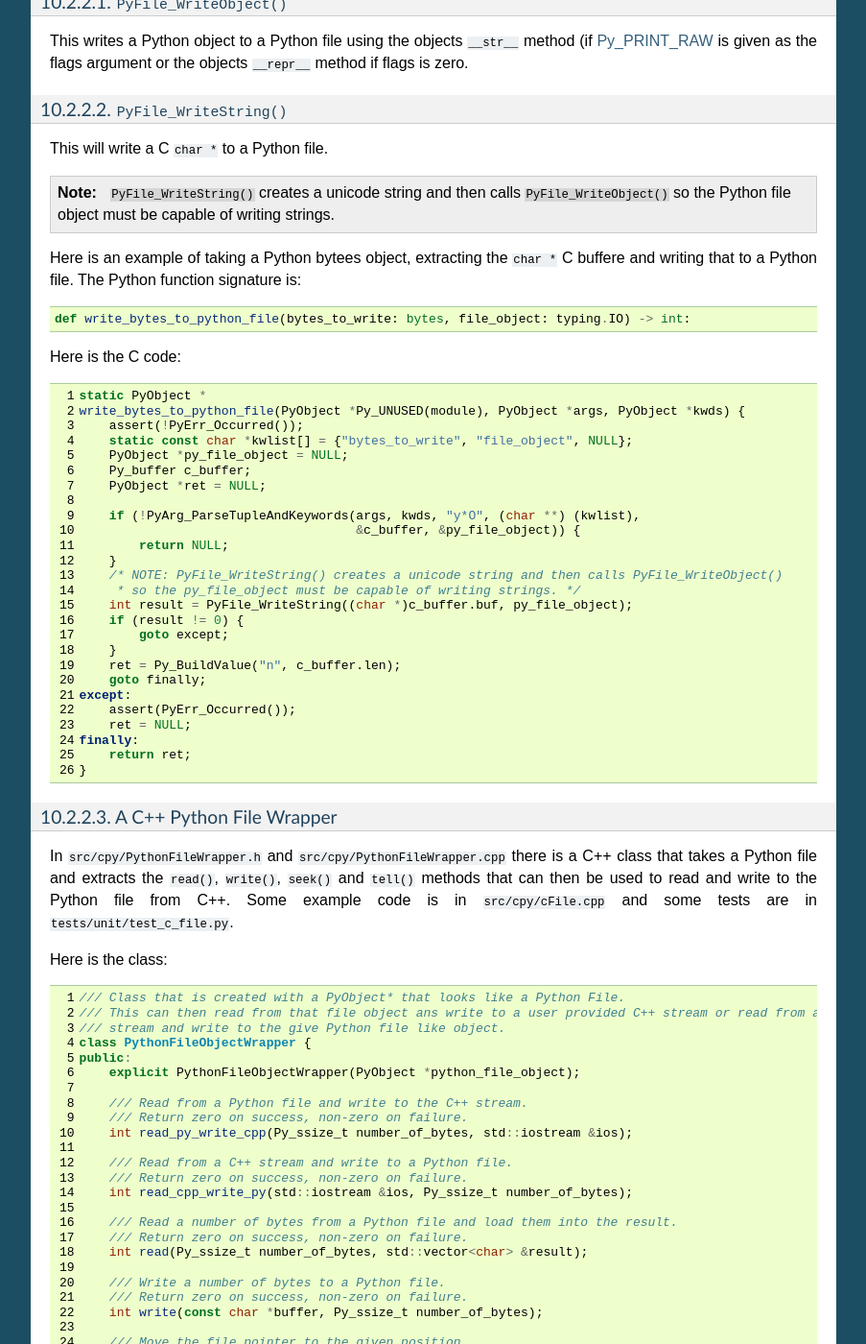
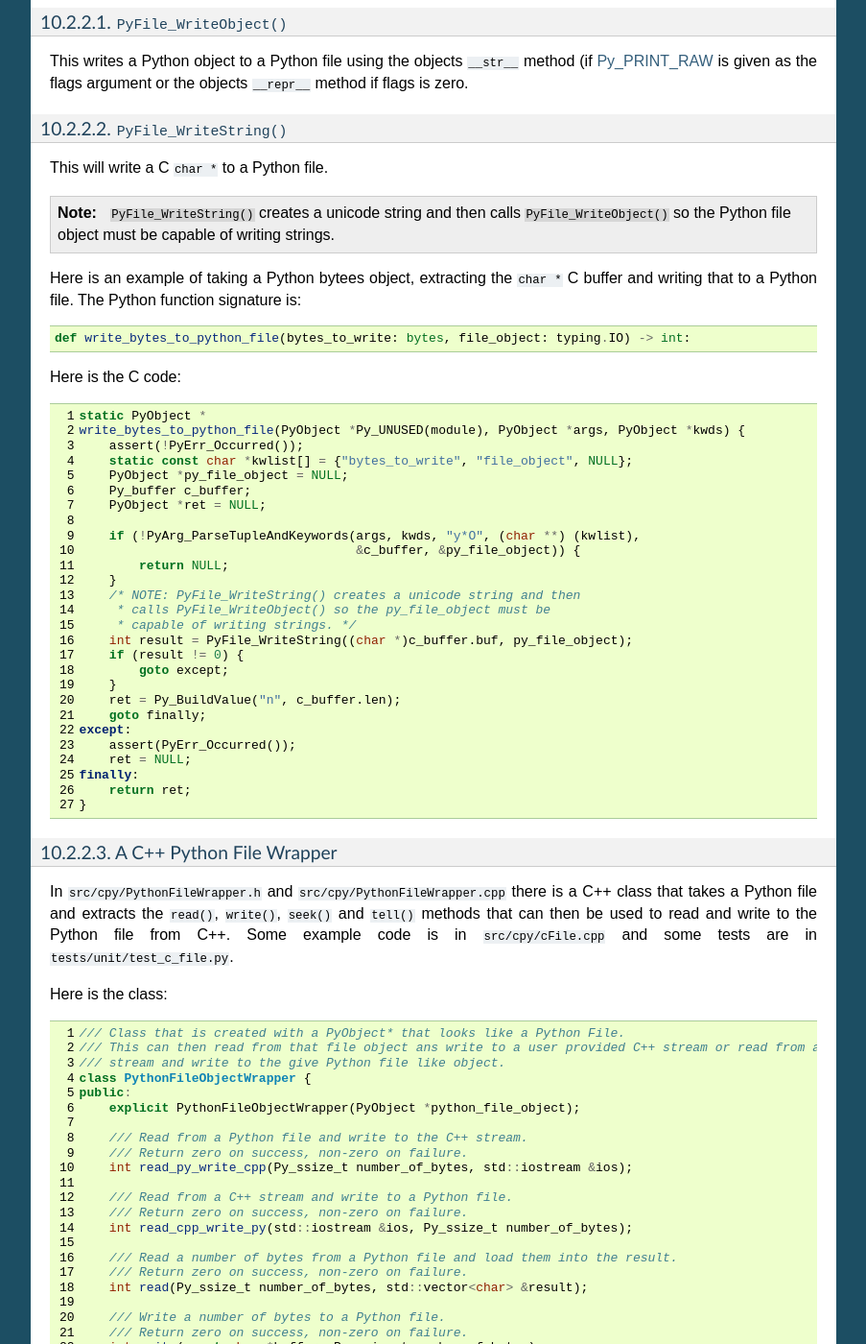
Before and after one commit to paulross/PythonExtensionPatterns, a Sphinx documentation site: the page built from doc/sphinx/source/files.rst, in a window 1280 px wide and 1400 px high, scrolled down 3111 px. Shown: the whole window at 96% size, without its empty margins (198-1101 px from the left). Built offline with Sphinx 7.4.7, drawn with Linux system fonts in a browser that asks for light colours; some of the changed text lies outside the part shown.

```diff
--- a/doc/sphinx/source/files.rst
+++ b/doc/sphinx/source/files.rst
@@ -18,8 +18,8 @@ File Paths
 There are several builtin functions that allow conversion between Python and C described in the
 `File System Encoding <https://docs.python.org/3/c-api/unicode.html#file-system-encoding>`_
 API which uses the
-`filesystem encoding and error handler <https://docs.python.org/3/glossary.html#term-filesystem-encoding-and-error-handler>`_
-See also `File Objects <https://docs.python.org/3/c-api/file.html>`_
+`filesystem encoding and error handler <https://docs.python.org/3/glossary.html#term-filesystem-encoding-and-error-handler>`_,
+see also `File Objects <https://docs.python.org/3/c-api/file.html>`_
 
 In summary:
 
@@ -221,7 +221,7 @@ This will write a C ``char *`` to a Python file.
     ``PyFile_WriteString()`` creates a unicode string and then calls ``PyFile_WriteObject()``
     so the Python file object must be capable of writing strings.
 
-Here is an example of taking a Python bytees object, extracting the ``char *`` C buffere and writing that to a Python
+Here is an example of taking a Python bytees object, extracting the ``char *`` C buffer and writing that to a Python
 file.
 The Python function signature is::
 
@@ -243,8 +243,9 @@ Here is the C code:
                                          &c_buffer, &py_file_object)) {
             return NULL;
         }
-        /* NOTE: PyFile_WriteString() creates a unicode string and then calls PyFile_WriteObject()
-         * so the py_file_object must be capable of writing strings. */
+        /* NOTE: PyFile_WriteString() creates a unicode string and then
+         * calls PyFile_WriteObject() so the py_file_object must be
+         * capable of writing strings. */
         int result = PyFile_WriteString((char *)c_buffer.buf, py_file_object);
         if (result != 0) {
             goto except;
```
Also changed, not shown: other parts of doc/sphinx/source/files.rst (+3 -3 lines).
